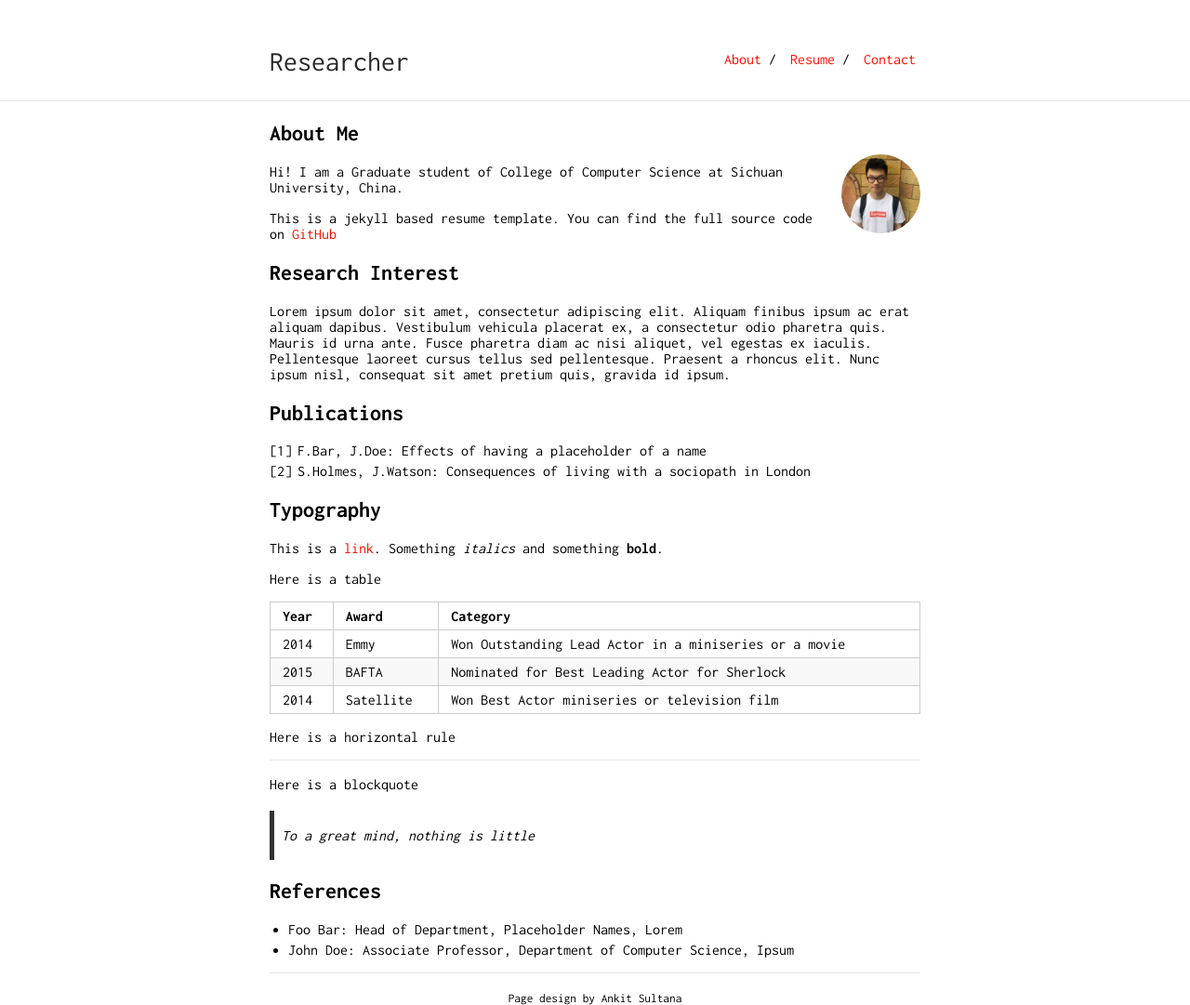
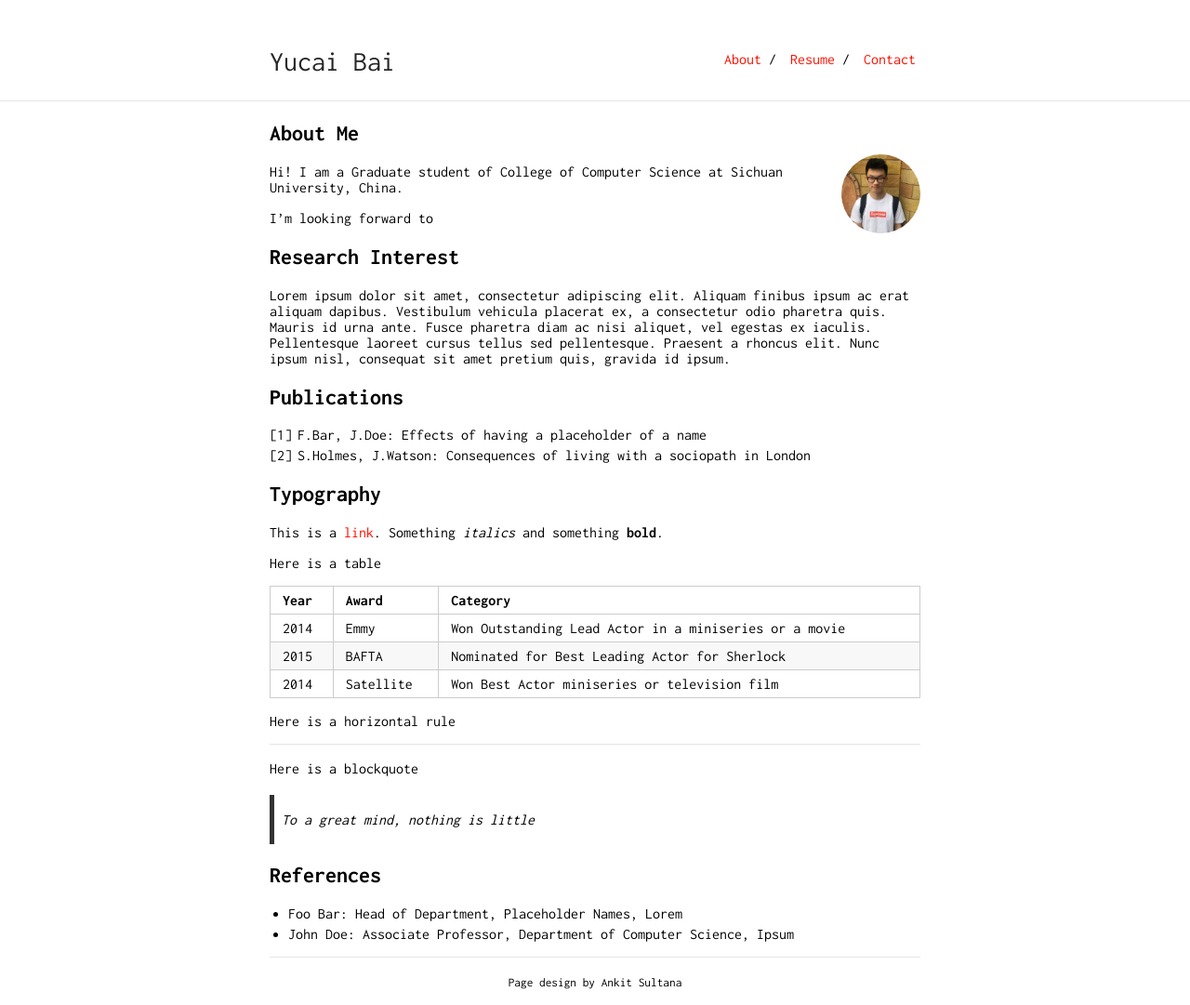
Before and after one commit to RaymondByc/raymondbyc-github.io, a Jekyll site: the page built from index.md, in a window 1280 px wide. Shown: the whole page at 93% size. Built offline with Jekyll 4.4.1, drawn with Linux system fonts in a browser that asks for light colours; our own code applies the rules of GitHub Pages for plain Markdown files.

Commit message:
config update.

```diff
--- a/_config.yml
+++ b/_config.yml
@@ -1,5 +1,5 @@
-title: Researcher
-url: "https://ankitsultana.com"
+title: Yucai Bai
+url: "https://raymondbyc.github.io"
 baseurl: ""
 
 markdown: kramdown
--- a/index.md
+++ b/index.md
@@ -8,7 +8,7 @@ layout: default
 
 Hi! I am a Graduate student of College of Computer Science at Sichuan University, China.
 
-This is a jekyll based resume template. You can find the full source code on [GitHub](https://github.com/bk2dcradle/researcher)
+I'm looking forward to
 
 ## Research Interest
 
```
